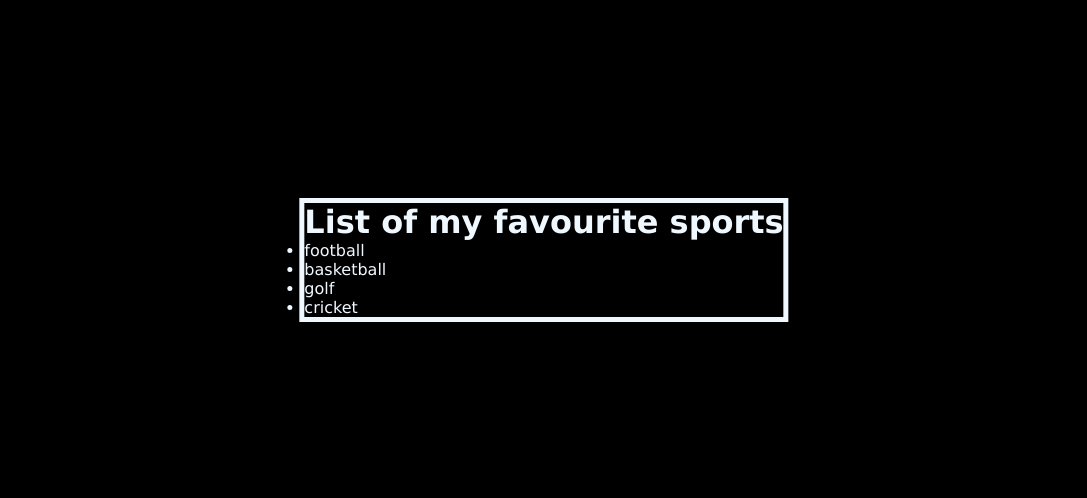
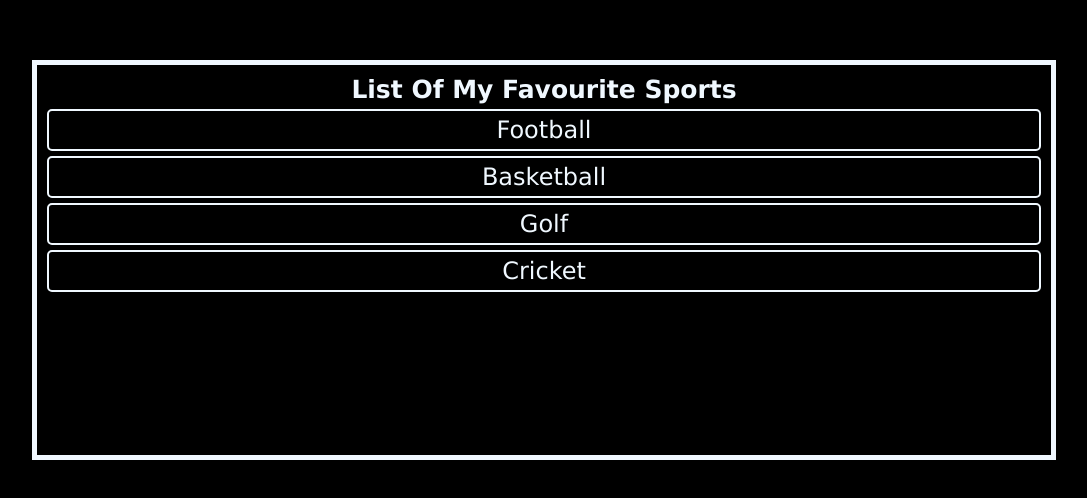
Before and after one commit to kelomo2502/Git-Bisect-test, a plain HTML site: page index.html in a window 1280 px wide. Shown: the part 140-638 px from the top of the page, without its empty margins (96-1183 px from the left). Drawn offline with Linux system fonts and the light colour scheme.

Commit message:
Add more styling

```diff
--- a/style.css
+++ b/style.css
@@ -5,9 +5,15 @@
   font-family: Verdana, Geneva, Tahoma, sans-serif;
 }
 
+
 body {
   background: black;
   color: aliceblue;
+  width: 100%;
+  text-transform:capitalize ;
+
+
+
 
 }
 
@@ -17,4 +23,26 @@ body {
   left: 50%;
   transform: translate(-50%,-50%);
   border: 5px solid aliceblue;
+  width: 80%;
+  min-height: 50vh;
+  padding: 10px;
 }
+
+ul li {
+  list-style-type: none;
+  border: 2px solid aliceblue;
+  padding: 5px;
+  border-radius: 5px;
+  margin-bottom: 5px;
+  font-size: 1.5rem;
+  text-align: center;
+
+
+}
+h1 {
+  text-align: center;
+  font-size: 25px;
+  color: aliceblue;
+  margin-bottom: 5px;
+
+}
```
